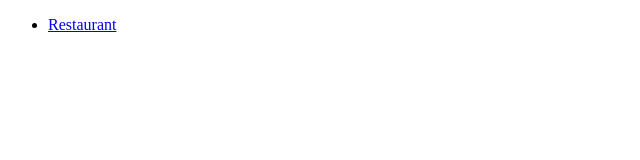
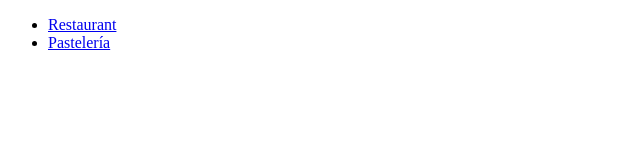
Before and after one commit to R1-bon0x16/Portafolio, a plain HTML site: page index.html in a window 1280 px wide. Shown: the full height of the page, 0-640 px from the left. Drawn offline with Linux system fonts and the light colour scheme.

Commit message:
Added index access to "Sitio Pastelería"

```diff
--- a/index.html
+++ b/index.html
@@ -9,6 +9,7 @@
 <body>
     <ul>
         <li><a href="./Restaurant/index.html">Restaurant</a></li>
+        <li><a href="./Pasteleria/index.html">Pastelería</a></li>
     </ul>
 </body>
 </html>
```
